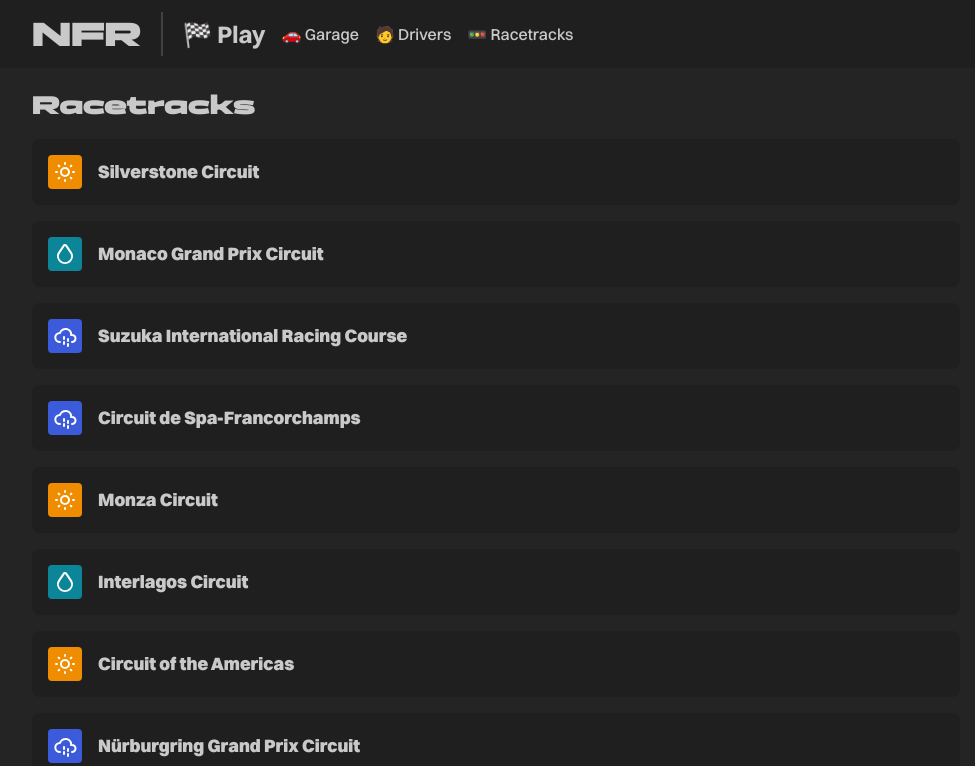
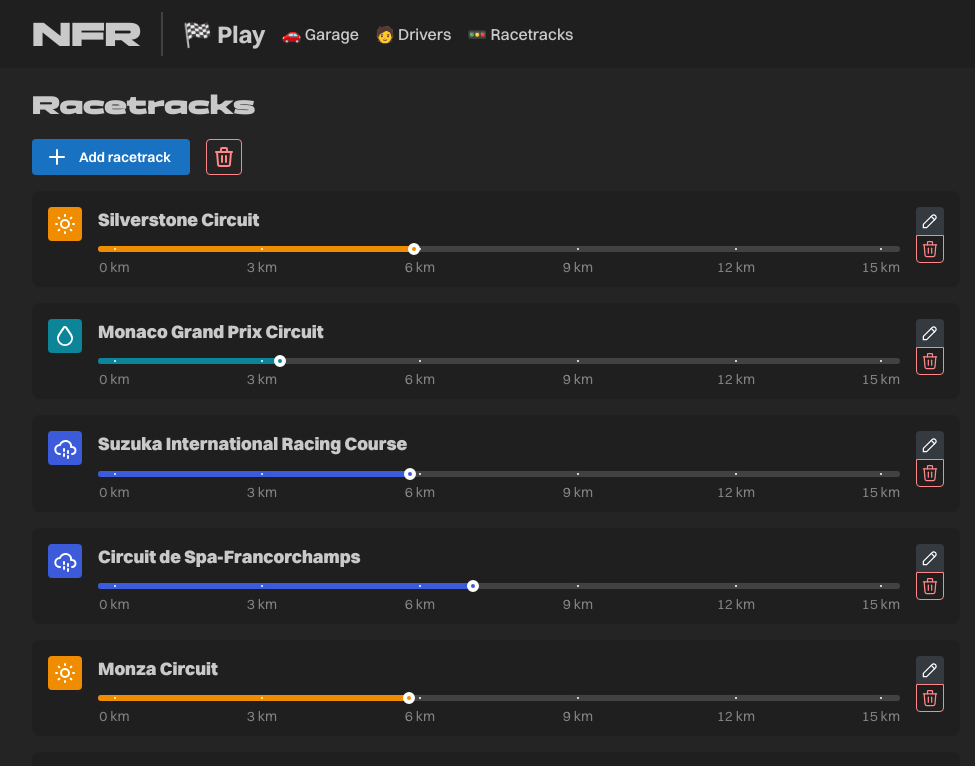
Before and after one commit to HodeonArtz/need-for-react, a React (Vite) app: page /racetracks in a window 1280 px wide. Shown: the top 766 px of the page, without its empty margins (144-1119 px from the left). Built offline with nearby package versions, Linux system fonts and the light colour scheme.

Commit message:
feat: add buttons to delete add and edit racetracks

```diff
--- a/src/hooks/useEntitiesState.js
+++ b/src/hooks/useEntitiesState.js
@@ -1,6 +1,7 @@
 import { create } from "zustand";
 import { defaultVehicles } from "../db/vehicles";
 import { Driver } from "../models";
+import { defaultRacetracks } from "../db/racetracks";
 
 /**
  * @typedef {import("../models/Participant/Driver").default} Driver
@@ -19,9 +20,10 @@
   (set) => ({
     drivers: [new Driver({ name: "Juan" })],
     vehicles: [...defaultVehicles],
-    racetracks: [],
+    racetracks: [...defaultRacetracks],
 
     clearVehicles: () => set(() => ({ vehicles: [] })),
+    clearRacetracks: () => set(() => ({ racetracks: [] })),
 
     addDriver: (driver) =>
       set((entities) => ({ drivers: [...entities.drivers, driver] })),
--- a/src/models/Racetrack.js
+++ b/src/models/Racetrack.js
@@ -33,7 +33,7 @@
     this.#id = v4();
     this.name = name;
     this.weather = weather;
-    this.trackLengthKm = trackLengthKm * 15;
+    this.trackLengthKm = trackLengthKm;
   }
 
   setId(id) {
--- a/src/pages/racetracks/RacetracksList.jsx
+++ b/src/pages/racetracks/RacetracksList.jsx
@@ -1,19 +1,100 @@
-import { ActionIcon, Group, Stack, Title, Tooltip } from "@mantine/core";
-import { defaultRacetracks } from "../../db/racetracks";
+import {
+  ActionIcon,
+  Button,
+  Group,
+  Modal,
+  Slider,
+  Stack,
+  Text,
+  Title,
+  Tooltip,
+} from "@mantine/core";
+
 import { Racetrack } from "../../models";
-import { IconCloudRain, IconDroplet, IconSun } from "@tabler/icons-react";
+import {
+  IconCloudRain,
+  IconDroplet,
+  IconPencil,
+  IconPlus,
+  IconSun,
+  IconTrash,
+} from "@tabler/icons-react";
 import { firstLetterUppercase } from "../../utils";
+import { useEntitiesState } from "../../hooks/useEntitiesState";
+import { useDisclosure } from "@mantine/hooks";
+import { Link, useNavigate } from "react-router-dom";
 
 const RacetracksList = () => {
+  const clearRacetracks = useEntitiesState((state) => state.clearRacetracks);
+  const racetracks = useEntitiesState((s) => s.racetracks);
+
+  const clearRacetracksModalState = useDisclosure(false);
+  const clearRacetracksModal = {
+    opened: clearRacetracksModalState[0],
+    open: clearRacetracksModalState[1].open,
+    close: clearRacetracksModalState[1].close,
+  };
+
   return (
+    <>
+      <Modal
+        opened={clearRacetracksModal.opened}
+        onClose={clearRacetracksModal.close}
+        title="Clear all racetracks"
+      >
+        <Stack>
+          <Text>Are you sure you want to clear all racetracks?</Text>
+          <Group>
+            <Button variant="default" onClick={clearRacetracksModal.close}>
+              Cancel
+            </Button>
+            <Button
+              variant="filled"
+              color="red"
+              onClick={() => {
+                clearRacetracksModal.close();
+                clearRacetracks();
+              }}
+              leftSection={<IconTrash stroke={2} />}
+            >
+              Clear
+            </Button>
+          </Group>
+        </Stack>
+      </Modal>
       <Stack>
         <Title size="h2">Racetracks</Title>
+        <Group>
+          <Link to="/racetracks/new">
+            <Button leftSection={<IconPlus stroke={2} />} variant="filled">
+              Add racetrack
+            </Button>
+          </Link>
+          {racetracks.length && (
+            <Tooltip
+              label="Clear all racetracks"
+              position="right"
+              color="red"
+              withArrow
+            >
+              <ActionIcon
+                size={"input-sm"}
+                color="red"
+                variant="outline"
+                onClick={clearRacetracksModal.open}
+              >
+                <IconTrash stroke={2} />
+              </ActionIcon>
+            </Tooltip>
+          )}
+        </Group>
         <Stack>
-        {defaultRacetracks.map((racetrack) => (
+          {racetracks.map((racetrack) => (
             <RacetrackCardLine racetrack={racetrack} key={racetrack.id} />
           ))}
         </Stack>
       </Stack>
+    </>
   );
 };
 
@@ -34,11 +115,14 @@
  * @param {{racetrack: import("../../models/index").Racetrack}} props
  */
 const RacetrackCardLine = ({ racetrack }) => {
+  const deleteRacetrack = useEntitiesState((state) => state.deleteRacetrack);
+  const navigate = useNavigate();
+
   const weatherMapInstance = weatherMap.find(
     (weatherCon) => weatherCon.weather === racetrack.weather
   );
   return (
-    <Group style={{ borderRadius: "8px" }} bg={"dark"} p={"md"}>
+    <Group style={{ borderRadius: "8px" }} bg={"dark"} p={"md"} align="start">
       <Tooltip
         label={firstLetterUppercase(racetrack.weather)}
         position="left"
@@ -49,9 +133,49 @@
           {weatherMapInstance.icon}
         </ActionIcon>
       </Tooltip>
+      <Stack style={{ flexGrow: 1 }} gap={"xs"}>
         <Title ff={"text"} size="h4">
           {racetrack.name}
         </Title>
+        <Slider
+          min={0}
+          max={15}
+          value={racetrack.trackLengthKm}
+          size={"sm"}
+          color={weatherMapInstance.color}
+          marks={[
+            { value: 0.2, label: "0 km" },
+            { value: 3, label: "3 km" },
+            { value: 6, label: "6 km" },
+            { value: 9, label: "9 km" },
+            { value: 12, label: "12 km" },
+            { value: 14.75, label: "15 km" },
+          ]}
+          mb={"md"}
+          label={(value) => `${value} km`}
+        />
+      </Stack>
+      <ActionIcon.Group orientation="vertical">
+        <Tooltip position="right-end" color="gray" label="Edit Racetrack">
+          <ActionIcon
+            onClick={() => navigate(`/racetracks/${racetrack.id}/edit`)}
+            size={"md"}
+            color="gray"
+          >
+            <IconPencil size={20} stroke={1.5} />
+          </ActionIcon>
+        </Tooltip>
+        <Tooltip position="right-start" color="red" label="Delete Racetrack">
+          <ActionIcon
+            size={"md"}
+            color="red"
+            variant="outline"
+            onClick={() => deleteRacetrack(racetrack.id)}
+          >
+            <IconTrash size={20} stroke={1.5} />
+          </ActionIcon>
+        </Tooltip>
+      </ActionIcon.Group>
     </Group>
   );
 };
--- a/src/pages/racetracks/params/RacetrackDetails.jsx
+++ /dev/null
@@ -1,5 +0,0 @@
-const RacetrackDetails = () => {
-  return <div>Racetrack</div>;
-};
-
-export default RacetrackDetails;
--- a/src/routes.jsx
+++ b/src/routes.jsx
@@ -24,6 +24,7 @@
       { path: "drivers/new", element: <DriverNew /> },
       { path: "racetracks", element: <RacetracksList /> },
       { path: "racetracks/new", element: <RacetrackNew /> },
+      { path: "racetracks/:id/edit", element: <RacetrackNew /> },
     ],
   },
 ];
```
Lines whose indentation alone changed are shown as unchanged.
